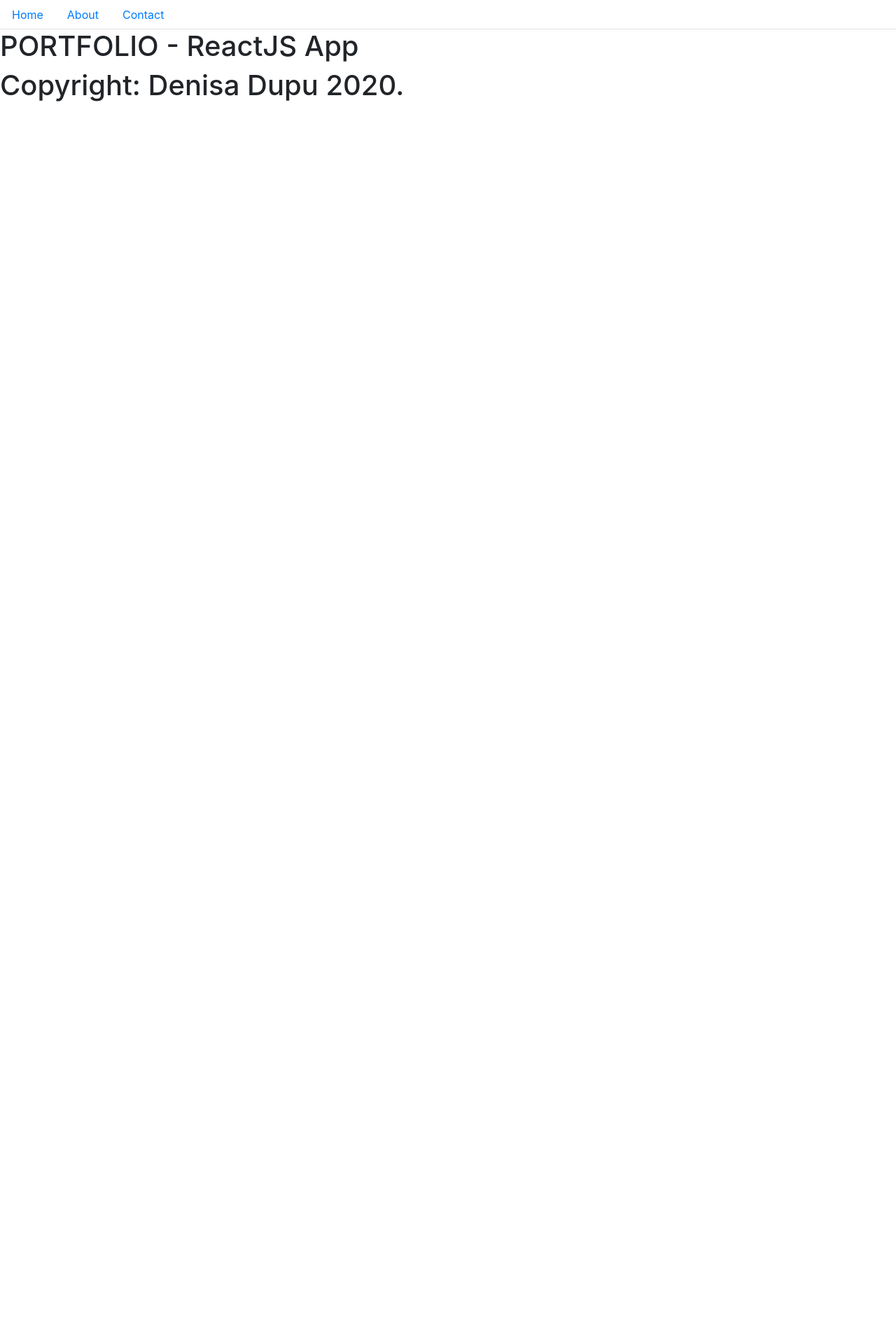
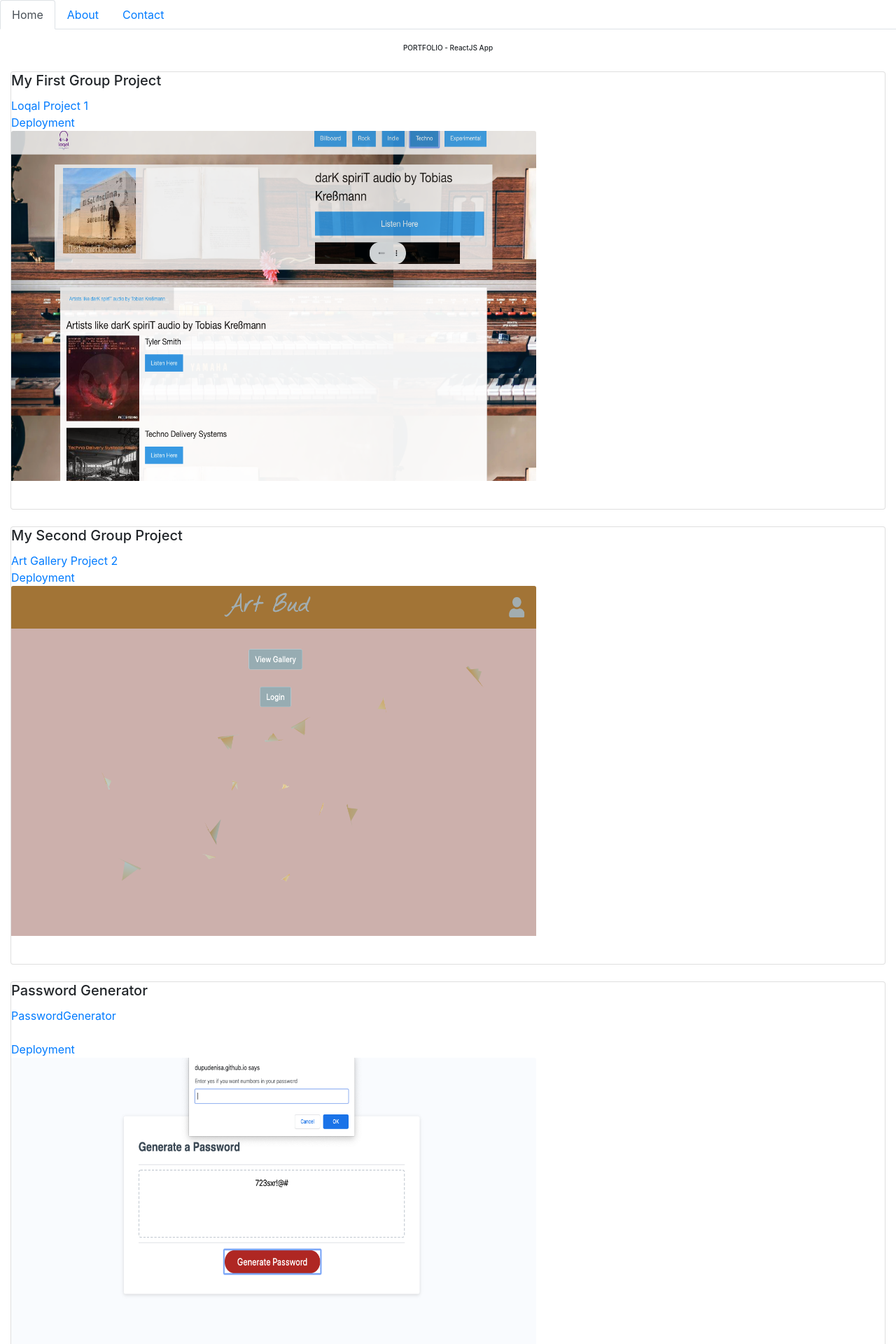
Before and after one commit to dupudenisa/react-portfolio, a React (Create React App) app: page / in a window 1280 px wide. Shown: the top 1920 px of the page at 70% size. Before the commit the page ends 800 px from the top, so only its background shows below. Built offline with nearby package versions, Linux system fonts and the light colour scheme.

Commit message:
added projects, & some styling

```diff
--- a/src/App.js
+++ b/src/App.js
@@ -15,7 +15,7 @@
           <NavTabs />
           <Header />
 
-          <Route exact path="/home" component={Home} />
+          <Route exact path="/" component={Home} />
           <Route exact path="/about" component={About} />
           <Route exact path="/contact" component={Contact} />
 
--- a/src/components/Footer.js
+++ b/src/components/Footer.js
@@ -1,11 +1,19 @@
 import React from "react";
 
+ const styles = {
+     headingStyle: {
+         fontSize: 10,
+         textAlign: "center",
+         padding: 20
+     },
+
+ };
 
 function Footer(){
     return(
         <div>
-            <h1>
-            Copyright: Denisa Dupu 2020.
+            <h1 style = {styles.headingStyle}>
+            Copyright: Denisa Dupu 2020
             </h1>
         </div>
 
--- a/src/components/Header.js
+++ b/src/components/Header.js
@@ -1,9 +1,17 @@
 import React from "react";
+
+const styles = {
+    headingStyle: {
+        fontSize: 10,
+        textAlign: "center",
+        padding: 20
+    },
+};
 
 function Header(){
     return(
         <div>
-            <h1>
+            <h1 style={styles.headingStyle}>
             PORTFOLIO - ReactJS App
             </h1>
         </div>
--- a/src/components/NavTabs.js
+++ b/src/components/NavTabs.js
@@ -7,8 +7,8 @@
   return (
     <ul className="nav nav-tabs">
       <li className="nav-item">
-        <Link to="/home"
-        className={location.pathname === "/home" ? "nav-link active" : "nav-link"}>
+        <Link to="/"
+        className={location.pathname === "/" ? "nav-link active" : "nav-link"}>
           Home
         </Link>
       </li>
--- a/src/components/pages/About.js
+++ b/src/components/pages/About.js
@@ -1,14 +1,38 @@
 import React from "react";
+import myimage from "../assets/myimage.png"
 
+const styles = {
+  imageStyle: {
+    height: 400,
+    width: 350,
+    padding: 0,
+    margin: 0
+  },
+    cardStyle: {
+      maxwidth: 50,
+      padding: 100
+
+    }
+
+};
 
 function About() {
   return (
-    <div>
-      <h1>About Page</h1>
-      <p>
-      My Name is Denisa Dupu and I am currently attending a full stack web developement bootcamp at Rice University.
-       I am excited to learn something new every day, and am prepared to dive my foot into the coding world!
-      </p>
+
+    <div className="card mb-3" style={styles.cardStyle}>
+      <div className="row no-gutters">
+        <div className="col-md-4">
+          <img style={styles.imageStyle} src={myimage} className="card-img" alt="..." />
+        </div>
+        <div className="col-md-8">
+          <div className="card-body">
+            <h5 className="card-title">About Me</h5>
+            <p className="card-text">My Name is Denisa Dupu and I am currently attending a full stack web developement bootcamp at Rice University.
+          I am excited to learn something new every day, and am prepared to dive my foot into the coding world!</p>
+            <p className="card-text"><small className="text-muted"></small></p>
+          </div>
+        </div>
+      </div>
     </div>
   );
 }
--- a/src/components/pages/Contact.js
+++ b/src/components/pages/Contact.js
@@ -7,7 +7,17 @@
     <div>
       <h1>Contact Page</h1>
       <p>
+      <h6>Email:  dupudenisa@gmail.com</h6>
 
+      <div className="form-group">
+              <a href="https://www.linkedin.com/in/denisa-dupu-947894143/" target="_blank">Linkedin</a>
+              </div>
+
+
+          <div className="form-group">
+              <a href="https://github.com/dupudenisa"target="_blank">Github</a>
+
+          </div>
       </p>
 
     </div>
--- a/src/components/pages/Home.js
+++ b/src/components/pages/Home.js
@@ -1,23 +1,87 @@
 import React from "react";
-// import PasswordGenerator from "../assets/PasswordGenerator";
 
+import PasswordGenerator from "../assets/PasswordGenerator.png";
+import Proj1 from "../assets/project1-1.png";
+import weatherF from "../assets/weatherF.png";
+import project2 from "../assets/project2.png";
 
 function Home() {
 
-
+const styles = {
+  imageStyle: {
+    height: 500,
+    width: 750
+  }
+};
 
   return (
 
     <div>
-      <h1>Home Page</h1>
-      <p>
-      <a href="https://github.com/dupudenisa/randompassword-application-javascript" target="_blank">PasswordGenerator</a>
-      <br></br>
-      <a href="https://dupudenisa.github.io/randompassword-application-javascript/" target="_blank">deployment</a>
-      <br/>
-      {/* <img  src={PasswordGenerator} alt="deni" /> */}
-      </p>
-    </div>
+
+<div className="col mb-4">
+        <div className="card">
+        <h5 className="card-title">My First Group Project</h5>
+        <a href="https://github.com/robertharris95/RDOProject1" target="_blank">Loqal Project 1</a>
+           <a href="https://robertharris95.github.io/RDOProject1/" target="_blank">Deployment</a>
+          <img style = {styles.imageStyle} src={Proj1} className="card-img-top" alt="Proj1" />
+          <div className="card-body">
+
+          </div>
+        </div>
+      </div>
+
+      <div className="col mb-4">
+        <div className="card">
+        <h5 className="card-title">My Second Group Project</h5>
+        <a href="https://github.com/dupudenisa/Project-2" target="_blank"> Art Gallery Project 2</a>
+          <a href="https://mighty-journey-05291.herokuapp.com/" target="_blank">Deployment</a>
+          <img style = {styles.imageStyle} src={project2} className="card-img-top" alt="..." />
+          <div className="card-body">
+          </div>
+        </div>
+      </div>
+
+
+
+        <div className="col mb-4">
+          <div className="card">
+          <h5 className="card-title">Password Generator</h5>
+          <a href="https://github.com/dupudenisa/randompassword-application-javascript" target="_blank">PasswordGenerator</a>
+                <br></br>
+             <a href="https://dupudenisa.github.io/randompassword-application-javascript/" target="_blank">Deployment</a>
+            <img style = {styles.imageStyle} src={PasswordGenerator} className="card-img-top" alt="Passgen" />
+            <div className="card-body">
+            </div>
+          </div>
+      </div>
+
+
+
+
+      <div className="col mb-4">
+        <div className="card">
+        <h5 className="card-title">Weather Application</h5>
+            <a href="https://github.com/dupudenisa/weather-forecast" target="_blank">Weather</a>
+            <a href="https://dupudenisa.github.io/weather-forecast/" target="_blank">Deployment</a>
+          <img style = {styles.imageStyle} src={weatherF} className="card-img-top" alt="weatherF" />
+          <div className="card-body">
+          </div>
+        </div>
+      </div>
+
+      <div className="col mb-4">
+        <div className="card">
+          <img style = {styles.imageStyle} src={project2} className="card-img-top" alt="..." />
+          <div className="card-body">
+            <h5 className="card-title">Card title</h5>
+            <a href="https://github.com/dupudenisa/Project-2" target="_blank">Project/</a>
+          <a href="https://mighty-journey-05291.herokuapp.com/" target="_blank">deployment</a>
+            <p className="card-text">This is a longer card with supporting text below as a natural lead-in to additional content. This content is a little bit longer.</p>
+          </div>
+        </div>
+      </div>
+
+    </div >
   );
 }
 
```
Also changed, not shown: src/components/assets/myimage.png (added).
